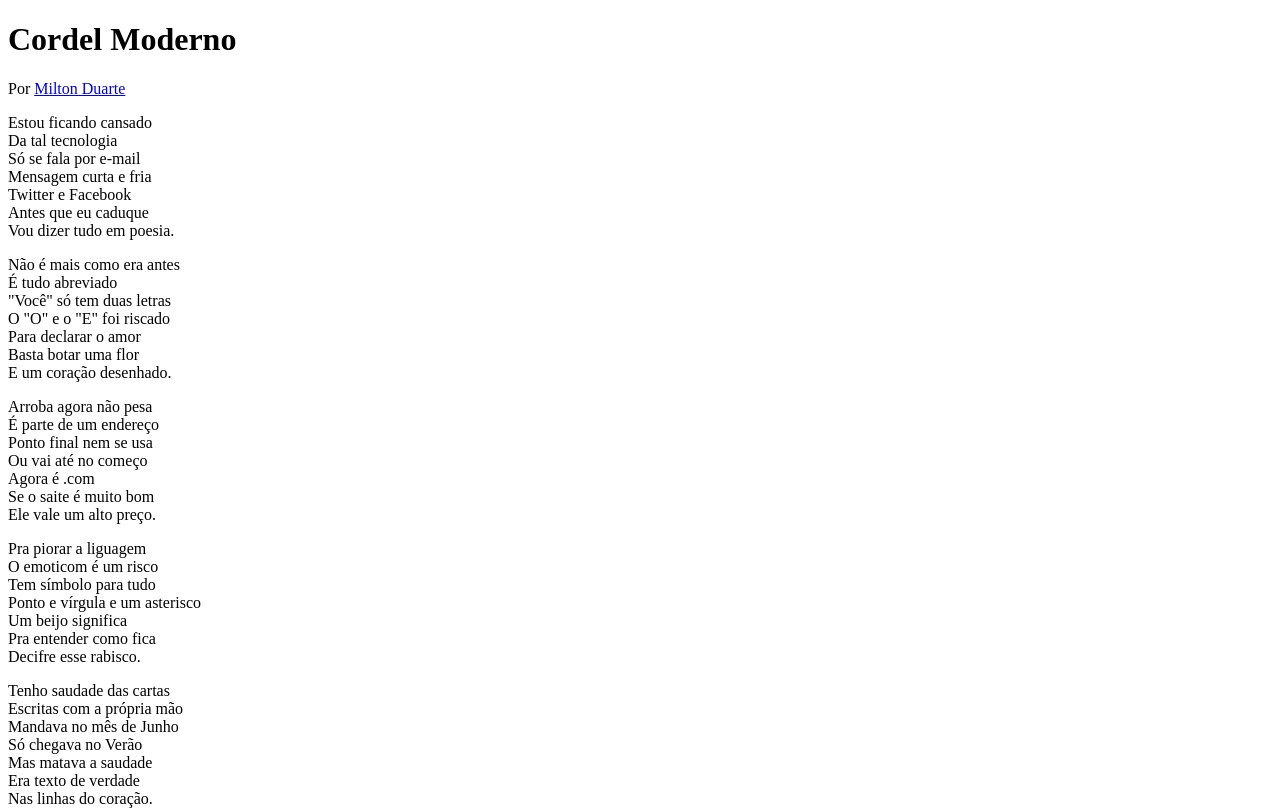
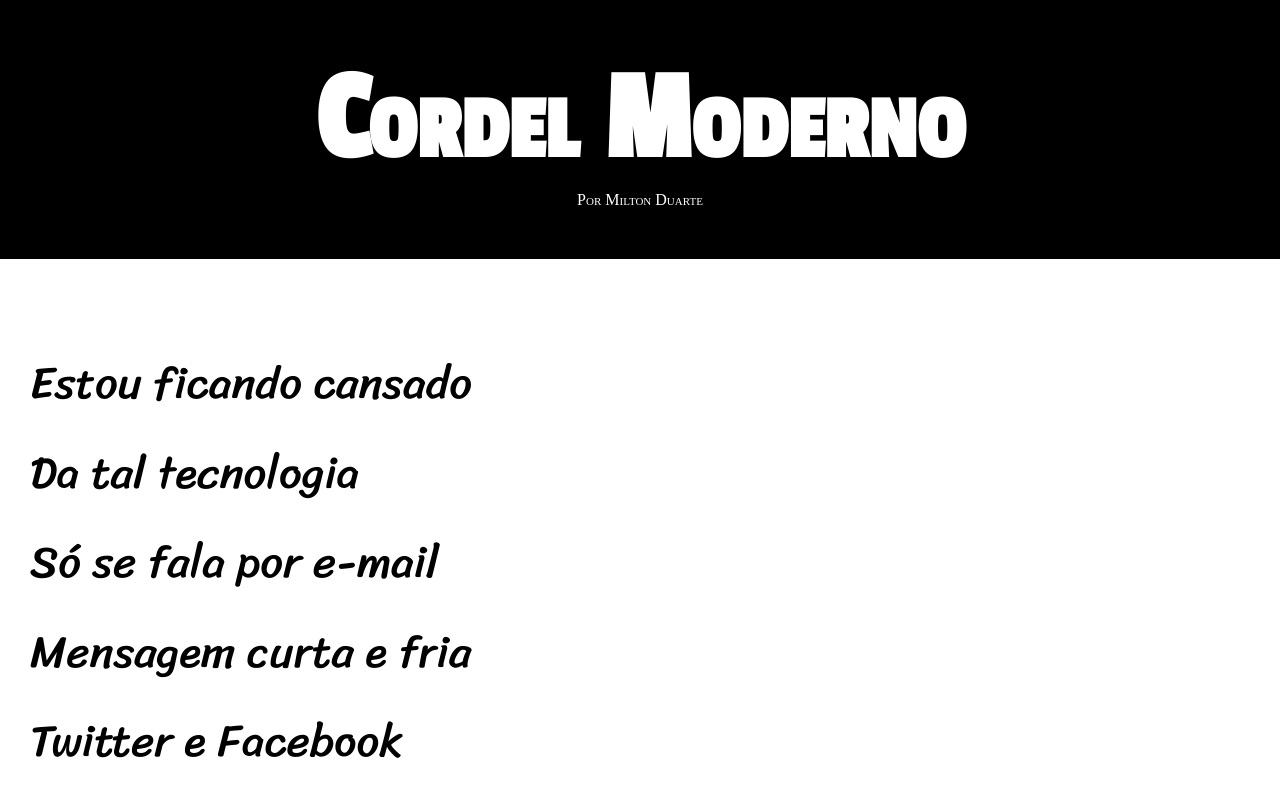
Before and after one commit to migueljehle/projetos-html5-css3, a plain HTML site: page projeto-cordel/index.html in a window 1280 px wide. Shown: the top 811 px of the page. Drawn offline with Linux system fonts and the light colour scheme.

Commit message:
Atualizando

```diff
--- a/projeto-cordel/index.html
+++ b/projeto-cordel/index.html
@@ -11,11 +11,11 @@
 
     <header>
         <h1>Cordel Moderno</h1>
-        Por <a href=" https://www.recantodasletras.com.br/poesias/3186743" target="_blank">Milton Duarte</a>
+        <p>Por <a href=" https://www.recantodasletras.com.br/poesias/3186743" target="_blank">Milton Duarte</a></p>
     </header>
 
     <main>
-        <section>
+        <section class="normal">
             <p>
                 Estou ficando cansado <br>
                 Da tal tecnologia <br>
@@ -27,7 +27,7 @@
             </p>
         </section>
 
-        <section>
+        <section class="imagem">
             <p>
                 Não é mais como era antes <br>
                 É tudo abreviado <br>
@@ -39,7 +39,7 @@
             </p>
         </section>
 
-        <section>
+        <section class="normal">
             <p>
                 Arroba agora não pesa <br>
                 É parte de um endereço <br>
@@ -61,7 +61,7 @@
             </p>
         </section>
 
-        <section>
+        <section class="imagem">
             <p>
                 Tenho saudade das cartas <br>
                 Escritas com a própria mão <br>
@@ -73,7 +73,7 @@
             </p>
         </section>
 
-        <section>
+        <section class="normal">
             <p>
                 Agora, escrevo e envio <br>
                 Chegando na mesma hora <br>
--- a/projeto-cordel/style.css
+++ b/projeto-cordel/style.css
@@ -0,0 +1,71 @@
+@import url('https://fonts.googleapis.com/css2?family=Passion+One&display=swap');
+
+@import url('https://fonts.googleapis.com/css2?family=Sriracha&display=swap');
+
+:root{
+    --fonte-padrão: Arial, Helvetica, sans-serif;
+    --fonte-título:'Passion One', cursive;
+    --fonte-texto: 'Sriracha', cursive;
+}
+
+*{
+    margin: 0px;
+    padding: 0px;
+}
+
+html,body{
+    min-height: 100vh;
+}
+
+header{
+    padding: 50px 0px;
+    background-color: black;
+    color: white;
+    text-align: center;
+    font-variant: small-caps;
+}
+
+ h1{
+    font-family: var(--fonte-título);
+    font-size: 10vw;
+}
+
+a{
+    text-decoration: none;
+    color: white;
+}
+
+a:hover{
+    text-decoration: underline;
+}
+
+section{
+    padding: 10vh 0vh;
+    padding-left: 30px;
+    line-height: 2em;
+    font-family: var(--fonte-texto);
+    font-size: 3.5vw;
+}
+
+section > p{
+    padding-bottom: 2em;
+}
+
+section.imagem{
+    background-color: rgb(96, 96, 96);
+    color: white;
+}
+
+section.imagem > p{
+    background-color: black;
+    display: inline-block;
+    padding: 5px;
+}
+
+
+footer{
+    background-color: black;
+    color: white;
+    text-align: center;
+    padding: 5px 0px;
+}
```
